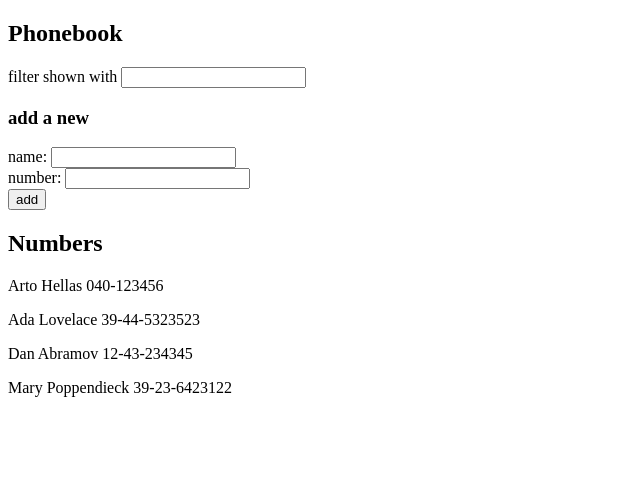
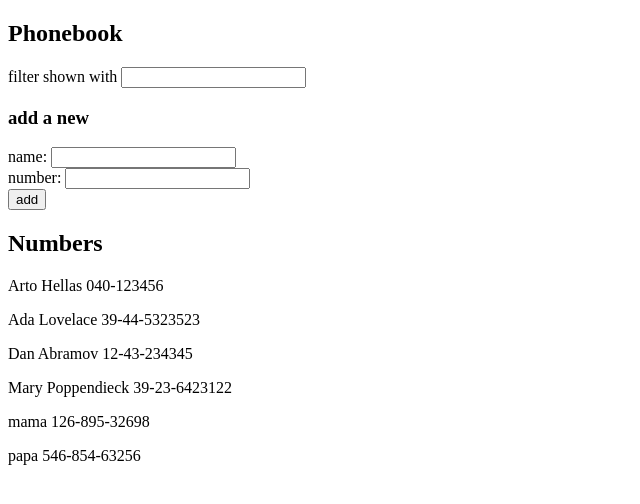
Before and after one commit to Doquynh2603/Fullstack, a React (Vite) app in the folder part 2/react/: page / in a window 1280 px wide. Shown: the top 504 px of the page, without its empty margins (0-640 px from the left). Built offline with nearby package versions, Linux system fonts and the light colour scheme; data requests are answered from the project's data file.

Commit message:
exercise 2.12

```diff
--- a/part 2/react/db.json
+++ b/part 2/react/db.json
@@ -19,6 +19,16 @@
       "name": "Mary Poppendieck",
       "number": "39-23-6423122",
       "id": "4"
+    },
+    {
+      "id": "d613",
+      "name": "mama",
+      "number": "126-895-32698"
+    },
+    {
+      "id": "66d6",
+      "name": "papa",
+      "number": "546-854-63256"
     }
   ]
 }
--- a/part 2/react/src/App.jsx
+++ b/part 2/react/src/App.jsx
@@ -15,21 +15,25 @@ const App = () => {
   const [newPhone, setNewPhone] = useState('')
   const addNew = (event) => {
     event.preventDefault()
-    const index = persons.length
     console.log('danh sách danh bạ trước thêm', persons);
 
-    const newPersons = { name: newName, number: newPhone, id: index + 1 }
-    if (persons.some(person => person.name === newName)) {
-      alert(`${newName} is already added to phonebook`)
+    const newPersons = { name: newName, number: newPhone }
+    axios.post('http://localhost:3001/persons', newPersons).then(response => {
+      const data = response.data
+      console.log("dữ liệu server trả về", data);
+      if (persons.some(person => person.name === data)) {
+        alert(`${data} is already added to phonebook`)
+        setNewName('')
+        return
+      }
+      const newList = [...persons, data]
+      console.log("danh bạ sau khi thêm mới", newList);
+
+      setPersons(newList)
       setNewName('')
-      return
-    }
-    console.log('tên người mới được thêm vào', newName)
-    const newList = [...persons, newPersons]
-    setPersons(newList)
-    setNewName('')
-    setNewPhone('')
-    console.log('danh sách người trong danh bạ', newList);
+      setNewPhone('')
+    })
+
   }
   const [filter, setFilter] = useState('')
   const subFilter = persons.filter(person =>
```
Lines whose indentation alone changed are shown as unchanged.
